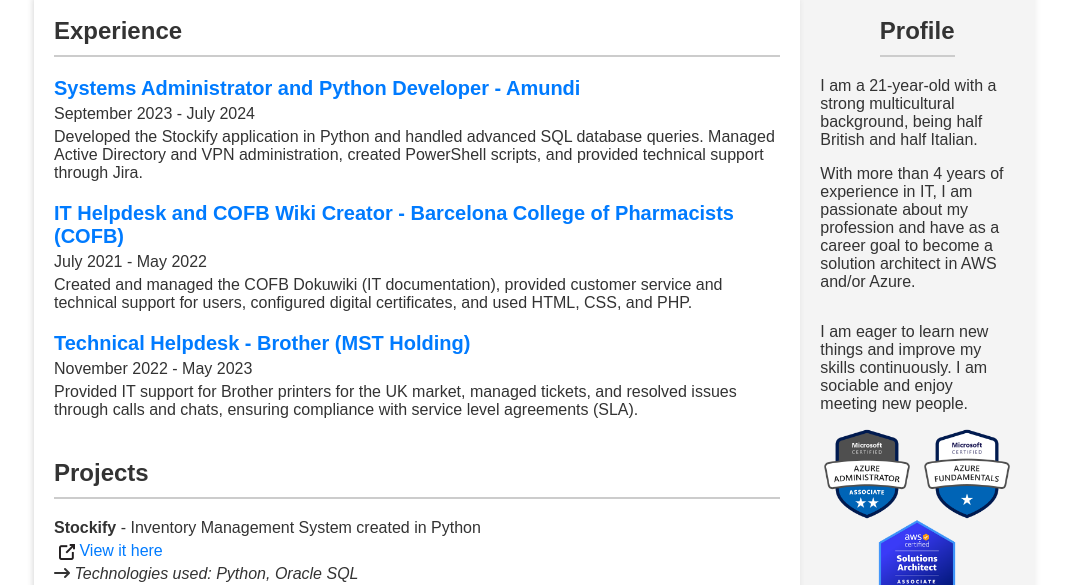
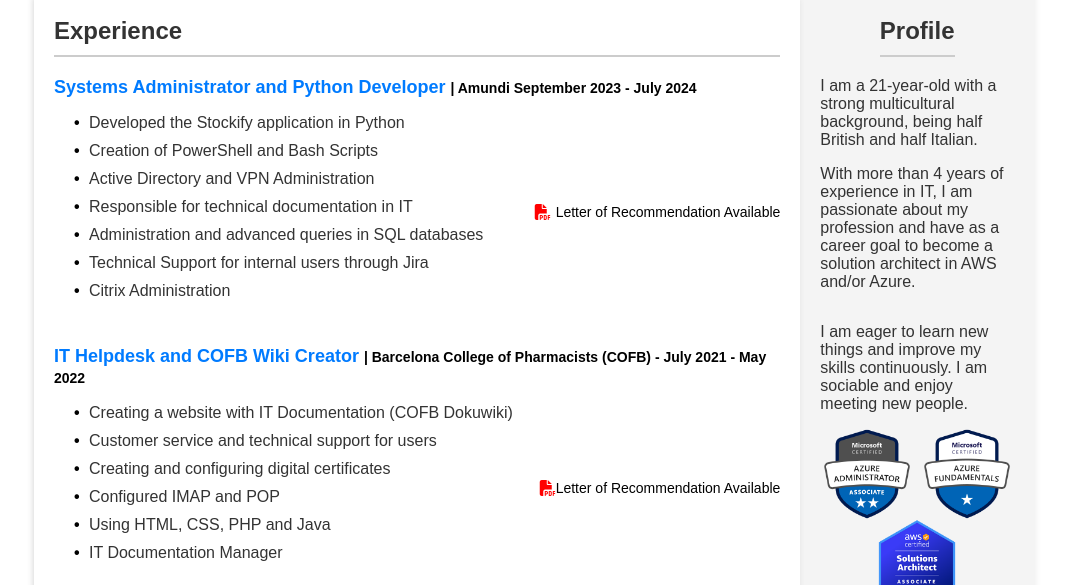
Before and after one commit to donebyfreddy/azure-resume, a plain HTML site: page frontend/index.html in a window 1280 px wide. Shown: the part 199-784 px from the top of the page, without its empty margins (106-1171 px from the left). Drawn offline with Linux system fonts and the light colour scheme; no server answers.

Commit message:
Improved HTML

```diff
--- a/frontend/css/index.css
+++ b/frontend/css/index.css
@@ -122,8 +122,14 @@ body {
 
 .experience-item h3 {
     margin: 0;
-    font-size: 20px;
+    font-size: 18px;
     color: #007bff;
+}
+
+.experience-item span {
+    margin: 0;
+    font-size: 14px;
+    color: #000000;
 }
 
 .experience-item p {
@@ -233,3 +239,50 @@ body {
     text-decoration: none; /* Remove underline from links */
     color: black; /* Default text color */
 }
+
+
+
+
+.job-recommendation {
+    display: flex;
+    align-items: center;
+    justify-content: space-between;
+    padding-left: 20px;
+
+  }
+
+  .job-recommendation ul {
+    list-style: none; /* Remove default bullet points */
+    padding-left: 0;
+    margin-right: 20px; /* Spacing between the list and the link */
+  }
+
+  .job-recommendation ul li {
+    position: relative;
+    padding-left: 15px;
+    margin-bottom: 10px;
+  }
+
+  .job-recommendation ul li::before {
+    content: "\2022"; /* Custom bullet point */
+    color: black;
+    font-weight: bold;
+    position: absolute;
+    left: 0;
+    top: 0;
+  }
+
+  .recommendation-link {
+    display: flex;
+    align-items: center;
+    color: #007bff; /* Color of the link */
+    text-decoration: none;
+  }
+
+  .recommendation-link i {
+    color: red; /* Icon color */
+  }
+
+  .recommendation-link:hover {
+    text-decoration: underline;
+  }
--- a/frontend/index.html
+++ b/frontend/index.html
@@ -4,10 +4,17 @@
     <meta charset="UTF-8">
     <meta name="viewport" content="width=device-width, initial-scale=1.0">
     <title>Resume</title>
+
+    <!-- ICON -->
+    <link rel="icon" type="image/x-icon" href="/images/FM.ICO">
+
+    <!-- CSS -->
     <link rel="stylesheet" href="css/index.css">
     <link rel="stylesheet" href="https://cdnjs.cloudflare.com/ajax/libs/font-awesome/6.5.2/css/all.min.css">
 
     <script src="main.js"></script>
+
+
 
 
 </head>
@@ -60,26 +67,60 @@
         <div class="content-wrapper">
             <!-- Main section -->
             <div class="main-section">
-                <div>
 
                     <div class="section-title">Experience</div>
 
                     <div class="experience-item">
-                        <h3>Systems Administrator and Python Developer - Amundi</h3>
-                        <p>September 2023 - July 2024</p>
-                        <p>Developed the Stockify application in Python and handled advanced SQL database queries. Managed Active Directory and VPN administration, created PowerShell scripts, and provided technical support through Jira.</p>
+                        <h3>Systems Administrator and Python Developer <span>| Amundi September 2023 - July 2024</span></h3>
+                        <div class="job-recommendation">
+                          <ul>
+                            <li>Developed the Stockify application in Python</li>
+                            <li>Creation of PowerShell and Bash Scripts</li>
+                            <li>Active Directory and VPN Administration</li>
+                            <li>Responsible for technical documentation in IT</li>
+                            <li>Administration and advanced queries in SQL databases</li>
+                            <li>Technical Support for internal users through Jira</li>
+                            <li>Citrix Administration</li>
+                          </ul>
+
+                          <!-- Link to the recommendation letter -->
+                          <a href="files/Recomendacion_Federico_Mencuccini-ES.pdf" class="recommendation-link">
+                            <i class="fas fa-file-pdf" style="margin-right: 5px;"></i>
+                            <span>Letter of Recommendation Available</span>
+                          </a>
+                        </div>
+
                     </div>
 
                     <div class="experience-item">
-                        <h3>IT Helpdesk and COFB Wiki Creator - Barcelona College of Pharmacists (COFB)</h3>
-                        <p>July 2021 - May 2022</p>
-                        <p>Created and managed the COFB Dokuwiki (IT documentation), provided customer service and technical support for users, configured digital certificates, and used HTML, CSS, and PHP.</p>
+                      <h3>IT Helpdesk and COFB Wiki Creator <span>| Barcelona College of Pharmacists (COFB) - July 2021 - May 2022</span></h3>
+                      <div class="job-recommendation">
+                        <ul>
+                          <li>Creating a website with IT Documentation (COFB Dokuwiki)</li>
+                          <li>Customer service and technical support for users</li>
+                          <li>Creating and configuring digital certificates</li>
+                          <li>Configured IMAP and POP</li>
+                          <li>Using HTML, CSS, PHP and Java</li>
+                          <li>IT Documentation Manager</li>
+                        </ul>
+                        <!-- Link to the recommendation letter -->
+                        <a href="files/cartaderecomanacio_fede_cofb.pdf" class="recommendation-link">
+                          <i class="fas fa-file-pdf"></i>
+                          <span>Letter of Recommendation Available</span>
+                        </a>
                     </div>
 
                     <div class="experience-item">
-                        <h3>Technical Helpdesk - Brother (MST Holding)</h3>
-                        <p>November 2022 - May 2023</p>
-                        <p>Provided IT support for Brother printers for the UK market, managed tickets, and resolved issues through calls and chats, ensuring compliance with service level agreements (SLA).</p>
+                      <h3>Technical Helpdesk - Brother (MST Holding) <span>| November 2022 - May 2023</span></h3>
+                      <div class="job-recommendation">
+                        <ul>
+                          <li>IT support for Brother printers for the UK market</li>
+                          <li>Using tickets to ensure quick problem resolution and customer
+                            satisfaction.</li>
+                          <li>Request management and problem resolution through calls and
+                            chats, complying with service level agreements (SLA).</li>
+                        </ul>
+                      </div>
                     </div>
 
                     <h5 class="section-title">Projects</h5>
@@ -154,7 +195,6 @@
                               <p>
                                 <i class="fas fa-star" style="color: gold; font-size: 16px;"></i> Grade: 9.4
                               </p>
-
                             </div>
                         </li>
                     </ul>
```
Also changed, not shown: frontend/images/FM.ico (added), 2 other files. Lines whose indentation alone changed are shown as unchanged.
